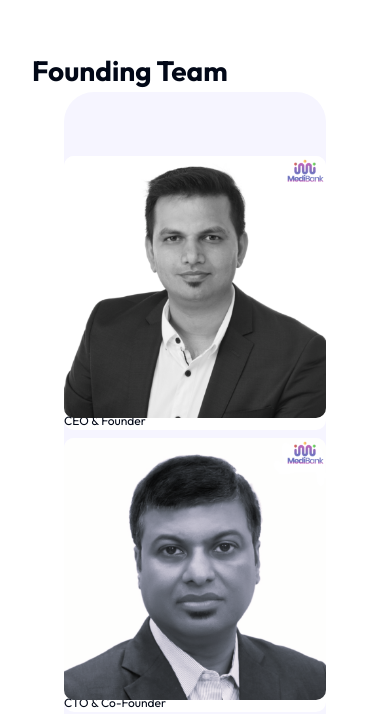
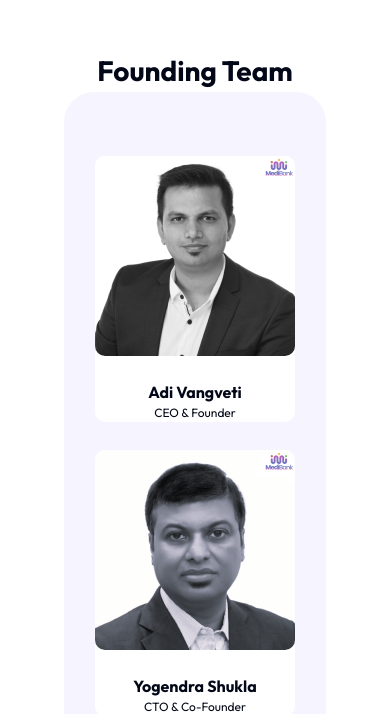
Before and after one commit to the-capital-hub/medibank-website, a Next.js app: page /about in a window 390 px wide. Shown: the part 1018-1732 px from the top of the page. Built offline with nearby package versions, Linux system fonts and the light colour scheme.

Commit message:
UI fix and responsive.

```diff
--- a/src/app/about/page.js
+++ b/src/app/about/page.js
@@ -87,13 +87,14 @@ export default function page() {
 					India has witnessed remarkable digital advancements across various
 					sectors, yet health records remain largely confined to pen, paper &
 					folders, making them difficult to maintain and track. <br /> <br />
-					To bridge this gap and align with the nation&apos;s digitisation trend,
-					Medibank was created as India&apos;s first patient-centric Electronic
-					Health Record platform. By digitising healthcare records and utilising
-					AI to generate health analysis charts of those records, Medibank aims
-					to simplify access, streamline communication, and improve the overall
-					experience for both patients and doctors, ensuring a more efficient
-					and modern approach to healthcare management. <br /> <br />
+					To bridge this gap and align with the nation&apos;s digitisation
+					trend, Medibank was created as India&apos;s first patient-centric
+					Electronic Health Record platform. By digitising healthcare records
+					and utilising AI to generate health analysis charts of those records,
+					Medibank aims to simplify access, streamline communication, and
+					improve the overall experience for both patients and doctors, ensuring
+					a more efficient and modern approach to healthcare management. <br />{" "}
+					<br />
 					We are working towards a healthcare system in India, where citizens
 					have the option to visit any healthcare provider or institution in any
 					part of the country without the need of carrying physical medical
@@ -102,17 +103,49 @@ export default function page() {
 			</div>
 
 			<div className="bg-white my-16 h-screen z-[-1] sticky md:top-[0px] top-[0]">
-				<h2 className="container text-[28px] font-bold pt-24">Founding Team</h2>
-				<div className="founding-team py-16 mx-16 rounded-[30px] bg-[#F6F5FF]">
-					<div className="flex justify-around items-center flex-col md:flex-row w-full flex-wrap">
+				<h2 className="container text-center text-[28px] md:text-[30px] font-bold pt-24">
+					Founding Team
+				</h2>
+				<div className="founding-team h-max py-16 mx-16 rounded-[30px] bg-[#F6F5FF]">
+					<div className="flex justify-center gap-5 items-center flex-col md:flex-row w-full h-max flex-wrap">
 						{founderData.map((item, index) => (
+							// <div
+							// 	key={index}
+							// 	className="group min-w-[200px] md:max-w-[230px] md:w-1/5 md:mx-1 mb-2 md:my-4 bg-white rounded-[10px]"
+							// >
+							// 	<div className="relative h-56 sog_animation group-hover:rotate-y-180">
+							// 		<div className="absolute top-0 bottom-0 w-full h-full backface_hidden rounded-[10px]">
+							// 			{" "}
+							// 			<Image
+							// 				src={item.imgurl}
+							// 				className="rounded-[10px]"
+							// 				width="400"
+							// 				height="400"
+							// 				alt="profile-picture"
+							// 			/>
+							// 		</div>
+							// 		<div className="absolute rounded-[10px] top-0 bottom-0 w-full h-full backface_hidden rotate-y-180 bg-gradient-to-r from-purple-200 via-purple-100 to-blue-200 border text-black">
+							// 			{" "}
+							// 			<p className="p-4 text-[13px] leading-[16px]">
+							// 				{item.Details}
+							// 			</p>
+							// 		</div>
+							// 	</div>
+
+							// 	<div className="text-center md:text-left font-bold md:pt-2">
+							// 		{item.Name}
+							// 	</div>
+							// 	<div className="text-center md:text-left text-[12px]">
+							// 		{item.Designation}
+							// 	</div>
+							// </div>
+
 							<div
 								key={index}
-								className="group w-full md:w-1/5 md:mx-1 mb-2 md:my-4 bg-white rounded-[10px]"
+								className="relative group min-w-[200px] md:max-w-[230px] md:w-1/5 md:mx-1 mb-2 md:my-4 bg-white rounded-[10px] perspective"
 							>
-								<div className="relative h-56 sog_animation group-hover:rotate-y-180">
+								<div className="relative h-56 sog_animation group-hover:rotate-y-180 transition-transform duration-300">
 									<div className="absolute top-0 bottom-0 w-full h-full backface_hidden rounded-[10px]">
-										{" "}
 										<Image
 											src={item.imgurl}
 											className="rounded-[10px]"
@@ -122,15 +155,18 @@ export default function page() {
 										/>
 									</div>
 									<div className="absolute rounded-[10px] top-0 bottom-0 w-full h-full backface_hidden rotate-y-180 bg-gradient-to-r from-purple-200 via-purple-100 to-blue-200 border text-black">
-										{" "}
-										{/* Back card */}
 										<p className="p-4 text-[13px] leading-[16px]">
 											{item.Details}
 										</p>
 									</div>
 								</div>
-								<div className="text-left font-bold pt-2">{item.Name}</div>
-								<div className="text-left text-[12px]">{item.Designation}</div>
+
+								<div className="text-center md:text-left font-bold md:pt-2">
+									{item.Name}
+								</div>
+								<div className="text-center md:text-left text-[12px]">
+									{item.Designation}
+								</div>
 							</div>
 						))}
 					</div>
@@ -139,7 +175,7 @@ export default function page() {
 
 			<div className="bg-white h-screen z-[-1] sticky md:top-[0px] top-[0]">
 				<div className="w-4/5 container py-16">
-					<div className="text-center my-8 lg:my-6 text-[38px] font-bold text-black">
+					<div className="text-center my-8 lg:my-6 text-[28px] md:text-[38px] font-bold text-black">
 						Advisory Panel
 					</div>
 					<div className="flex justify-around items-center flex-col md:flex-row w-full flex-wrap h-max">
@@ -168,7 +204,9 @@ export default function page() {
 											</p>
 										</div>
 									</div>
-									<div className="text-left font-bold pt-2 lg:pt-0">{item.Name}</div>
+									<div className="text-left font-bold pt-2 lg:pt-0">
+										{item.Name}
+									</div>
 									<div className="text-left text-[12px]">
 										{item.Designation}
 									</div>
@@ -180,7 +218,7 @@ export default function page() {
 			</div>
 
 			<div id="about3" className="bg-white">
-				<div className="text-center  text-[48px] font-bold">Careers</div>
+				<div className="text-center text-[28px]  md:text-[48px] font-bold">Careers</div>
 
 				<div className="w-4/5 container py-10 mt-6 bg-red-50">
 					<div className="text-center">
--- a/src/app/globals.css
+++ b/src/app/globals.css
@@ -2,7 +2,7 @@
 @tailwind components;
 @tailwind utilities;
 
-*{
+* {
 	scroll-behavior: smooth;
 }
 @layer base {
@@ -85,15 +85,18 @@
 .animate-bounce-up-down {
 	animation: bounceUpDown 3s infinite; /* Adjust duration as needed */
 }
+
+ul,
+ol {
+	@apply pl-5 list-disc;
+}
+
 .sog_animation {
 	transition: transform 0.6s;
 	transform-style: preserve-3d;
 }
+
 .backface_hidden {
-  webkit-backface-visibility: hidden;
+	-webkit-backface-visibility: hidden;
 	backface-visibility: hidden;
 }
- ul,
-     ol {
-        @apply pl-5 list-disc;
-    }
--- a/src/components/ContactUs.js
+++ b/src/components/ContactUs.js
@@ -52,7 +52,7 @@ export default function ContactUs() {
 
   return (
     <div className="flex flex-col items-center justify-center py-8 w-full">
-      <h1 className="text-center text-[48px] font-bold mb-8">Get in Touch!</h1>
+      <h1 className="text-center text-[28px] md:text-[48px] font-bold mb-8">Get in Touch!</h1>
       <form
         ref={form}
         onSubmit={sendEmail}
@@ -100,7 +100,7 @@ export default function ContactUs() {
             type="submit"
             value="Submit"
             disabled={!isFormValid}
-            className={`w-[20%] h-10 px-4 text-center text-white font-semibold rounded-md ${
+            className={`md:w-[20%] h-10 px-4 text-center text-white font-semibold rounded-md ${
               isFormValid
                 ? "bg-purple-600 hover:bg-purple-700 cursor-pointer"
                 : "bg-gray-400 cursor-not-allowed"
--- a/src/components/IndiaMap.js
+++ b/src/components/IndiaMap.js
@@ -48,6 +48,32 @@ const getHeatMapData = () => [
 			Hospitals: {
 				Government: 15,
 				Private: 10,
+				Multispecialty: 5,
+				"Children's": 7,
+				Orthopedic: 8,
+			},
+		},
+	},
+	{
+		id: "JK",
+		state: "Jammu & Kashmir",
+		value: {
+			Doctors: {
+				"General Physician": 5,
+				Dentist: 6,
+				Cardiologist: 7,
+				Dermatologist: 8,
+			},
+			Labs: {
+				Pathology: 9,
+				Radiology: 10,
+				Biochemistry: 12,
+				Microbiology: 11,
+				Hematology: 13,
+			},
+			Hospitals: {
+				Government: 14,
+				Private: 15,
 				Multispecialty: 5,
 				"Children's": 7,
 				Orthopedic: 8,
@@ -161,7 +187,7 @@ const App = () => {
 				</div>
 
 				{/* Cards Section */}
-				<div className="flex flex-col gap-8">
+				<div className="flex flex-col md:flex-row gap-4 md:gap-8">
 					<div className="md:w-4/5 w-full md:mb-8 mx-auto">
 						<div className="grid grid-cols-2 lg:grid-cols-3 grid-rows-4 gap-2 lg:gap-6">
 							{Object.entries(subcategories)
@@ -174,7 +200,7 @@ const App = () => {
 								.map(({ category, index }) => (
 									<div
 										key={`${category}-${index}`}
-										className="bg-white shadow-md rounded-lg p-4 flex items-center"
+										className="bg-white shadow-md rounded-lg p-4 flex items-center gap-2"
 									>
 										<div className="w-30 h-30 rounded-full flex items-center justify-center ">
 											<Image
@@ -221,7 +247,7 @@ const App = () => {
 							>
 								&lt;
 							</button>
-							<div className="flex space-x-2 w-full overflow-x-auto scrollbar-">
+							<div className="flex space-x-2 w-max overflow-x-auto scrollbar-">
 								{Array.from({ length: totalPages }, (_, i) => i + 1).map(
 									(page) => (
 										<button
```
Lines whose indentation alone changed are shown as unchanged.
